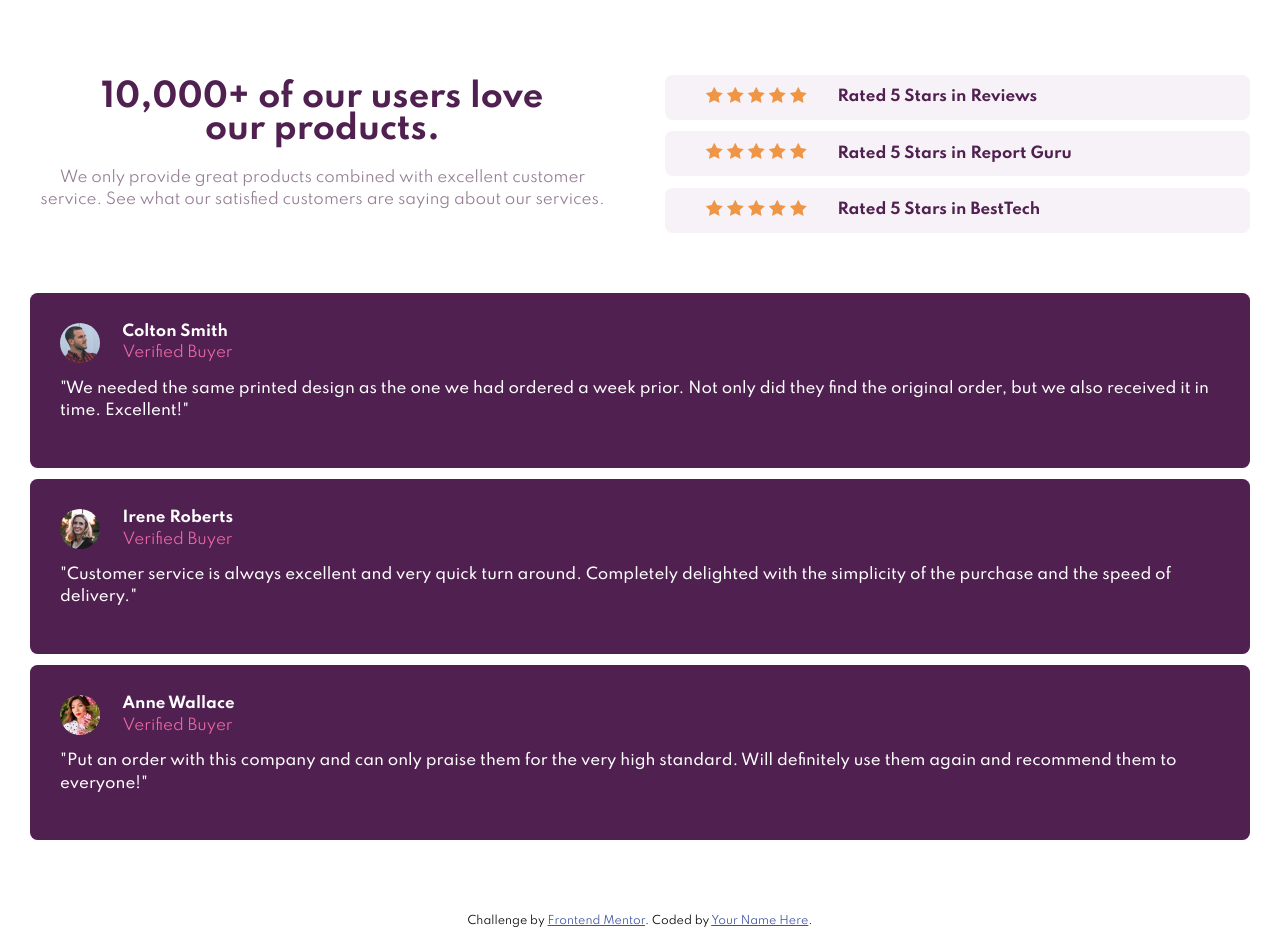
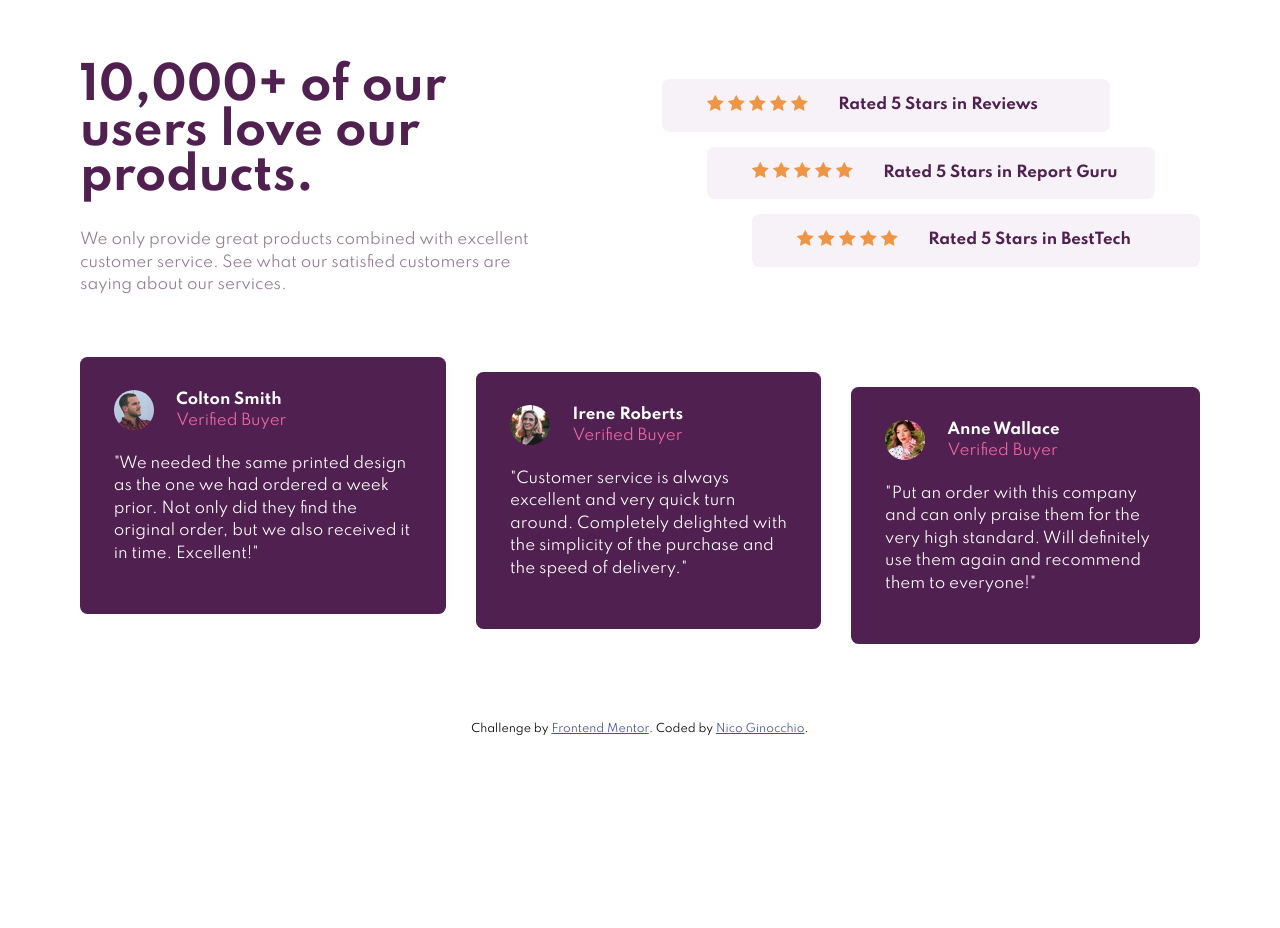
Before and after one commit to nginocchio/social-proof, a plain HTML site: page index.html in a window 1280 px wide. After the commit the page ends 800 px from the top, so only its background shows below. Drawn offline with Linux system fonts and the light colour scheme.

Commit message:
responsive layouts

```diff
--- a/index.html
+++ b/index.html
@@ -135,7 +135,7 @@
       Challenge by
       <a href="https://www.frontendmentor.io?ref=challenge" target="_blank"
         >Frontend Mentor</a
-      >. Coded by <a href="#">Your Name Here</a>.
+      >. Coded by <a href="#">Nico Ginocchio</a>.
     </div>
   </body>
 </html>
--- a/style.css
+++ b/style.css
@@ -53,6 +53,7 @@ main {
   margin-right: auto;
   text-align: center;
   line-height: 1;
+  margin-top: 0;
 }
 
 .lead {
@@ -62,7 +63,10 @@ main {
 }
 
 .reviews {
+  display: flex;
+  flex-direction: column;
   list-style-type: none;
+  gap: 1em;
   padding: 0;
 }
 
@@ -70,11 +74,9 @@ main {
   background-color: var(--clr-light-gray-magenta);
   border-radius: var(--rounded);
   padding: 0.25em 0.75em;
-  display: flex;
-  flex-direction: column;
-  align-items: center;
   color: var(--clr-magenta);
   font-weight: var(--fw-bold);
+  text-align: center;
 }
 
 .reviewed-by {
@@ -85,27 +87,23 @@ main {
   margin-top: 0.5em;
 }
 
-.review + .review {
-  margin-top: 0.75em;
-}
-
 .testimonials {
+  display: flex;
+  flex-direction: column;
   list-style-type: none;
+  gap: 1em;
   padding: 0;
+  margin-top: 2em;
 }
 
 .testimonial {
   background-color: var(--clr-magenta);
   border-radius: var(--rounded);
-  padding: 2em;
-}
-
-.testimonial + .testimonial {
-  margin-top: 0.75em;
+  padding: 2.25em;
 }
 
 .user {
-  margin-bottom: 1em;
+  margin-bottom: 1.5em;
   display: flex;
   align-items: center;
 }
@@ -129,7 +127,6 @@ main {
 
 .testimonial-text {
   color: var(--clr-white);
-  font-weight: var(--fw-medium);
 }
 
 @media screen and (min-width: 600px) {
@@ -137,33 +134,84 @@ main {
     margin: 0 2em;
   }
 
-  .review {
-    flex-direction: row;
-    justify-content: flex-start;
+  .main {
+    max-width: 24rem;
+    margin: 4rem auto;
   }
 
-  .stars {
-    margin: 0 2em;
+  .testimonials {
+    display: flex;
+    gap: 2em;
   }
+}
 
+@media screen and (min-width: 900px) {
   .grabber {
-    grid-area: grabber-area;
+    grid-area: grabber;
   }
 
   .reviews {
-    grid-area: review-area;
+    grid-area: reviews;
+    align-items: flex-end;
   }
 
   .testimonials {
-    grid-area: content-area;
+    grid-area: testimonials;
   }
 
   .main {
     display: grid;
-    grid-template-columns: repeat(2, 1fr);
-    grid-column-gap: 50px;
+    max-width: 70rem;
+    grid-template-columns: 3fr 4fr;
     grid-template-areas:
-      "grabber-area review-area"
-      "content-area content-area";
+      "grabber reviews"
+      "testimonials testimonials";
+  }
+
+  .headline {
+    margin-left: 0;
+    font-size: 3em;
+  }
+
+  .headline,
+  .lead {
+    text-align: left;
+  }
+
+  .review {
+    width: 28rem;
+    display: flex;
+    align-items: center;
+    padding: 1em;
+  }
+
+  .review:nth-child(1) {
+    transform: translateX(-6em);
+  }
+
+  .review:nth-child(2) {
+    transform: translateX(-3em);
+  }
+
+  .reviewed-by,
+  .stars {
+    margin: 0;
+  }
+
+  .stars {
+    margin-left: 2em;
+    margin-right: 2em;
+  }
+
+  .testimonials {
+    flex-direction: row;
+  }
+
+  .testimonial:nth-child(1) {
+    transform: translateY(-2em);
+  }
+
+  .testimonial:nth-child(2) {
+    transform: translateY(-1em);
   }
 }
```
